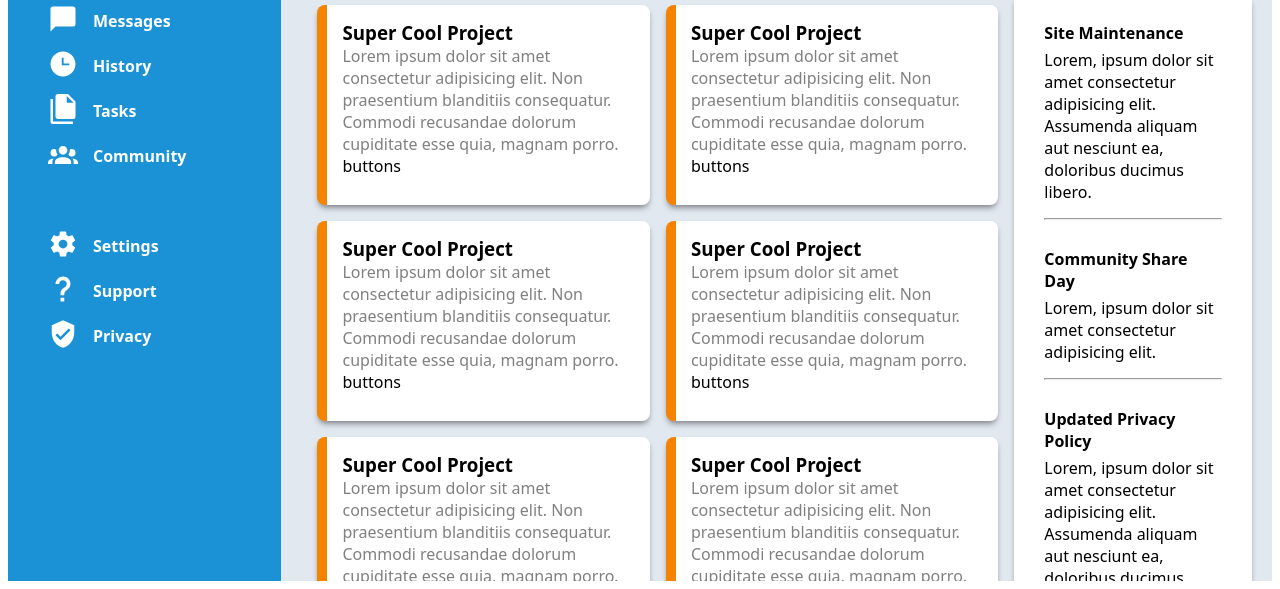
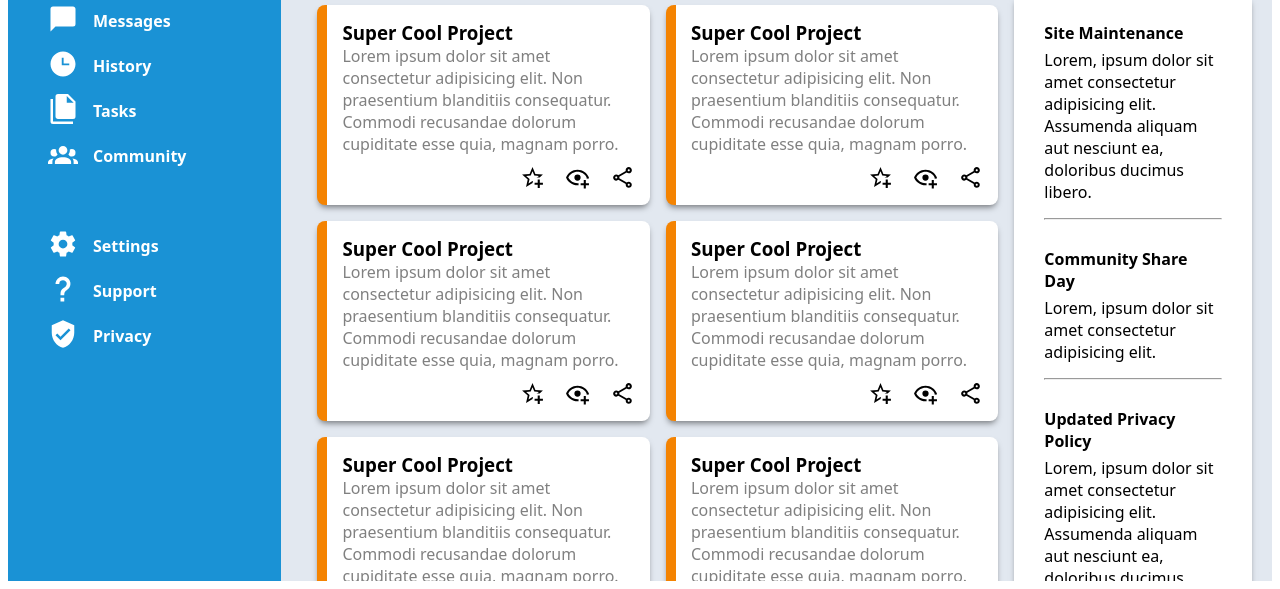
Before and after one commit to mentipento/admin-dashboard, a plain HTML site: page index.html in a window 1280 px wide. Shown: the part 227-816 px from the top of the page. Drawn offline with Linux system fonts and the light colour scheme.

Commit message:
finalize content

```diff
--- a/index.html
+++ b/index.html
@@ -63,37 +63,65 @@
                     <div class="project">
                         <h3>Super Cool Project</h3>
                         <p>Lorem ipsum dolor sit amet consectetur adipisicing elit. Non praesentium blanditiis consequatur. Commodi recusandae dolorum cupiditate esse quia, magnam porro.</p>
-                        <div>buttons</div>
+                        <div class="icons">
+                            <img src="media/star-plus-outline.svg" alt="favorite">
+                            <img src="media/eye-plus-outline.svg" alt="seen">
+                            <img src="media/share-variant-outline.svg" alt="share">
+                        </div>
                     </div>
                     <div class="project">
                         <h3>Super Cool Project</h3>
                         <p>Lorem ipsum dolor sit amet consectetur adipisicing elit. Non praesentium blanditiis consequatur. Commodi recusandae dolorum cupiditate esse quia, magnam porro.</p>
-                        <div>buttons</div>
+                        <div class="icons">
+                            <img src="media/star-plus-outline.svg" alt="favorite">
+                            <img src="media/eye-plus-outline.svg" alt="seen">
+                            <img src="media/share-variant-outline.svg" alt="share">
+                        </div>
                     </div>
                     <div class="project">
                         <h3>Super Cool Project</h3>
                         <p>Lorem ipsum dolor sit amet consectetur adipisicing elit. Non praesentium blanditiis consequatur. Commodi recusandae dolorum cupiditate esse quia, magnam porro.</p>
-                        <div>buttons</div>
+                        <div class="icons">
+                            <img src="media/star-plus-outline.svg" alt="favorite">
+                            <img src="media/eye-plus-outline.svg" alt="seen">
+                            <img src="media/share-variant-outline.svg" alt="share">
+                        </div>
                     </div>
                     <div class="project">
                         <h3>Super Cool Project</h3>
                         <p>Lorem ipsum dolor sit amet consectetur adipisicing elit. Non praesentium blanditiis consequatur. Commodi recusandae dolorum cupiditate esse quia, magnam porro.</p>
-                        <div>buttons</div>
+                        <div class="icons">
+                            <img src="media/star-plus-outline.svg" alt="favorite">
+                            <img src="media/eye-plus-outline.svg" alt="seen">
+                            <img src="media/share-variant-outline.svg" alt="share">
+                        </div>
                     </div>
                     <div class="project">
                         <h3>Super Cool Project</h3>
                         <p>Lorem ipsum dolor sit amet consectetur adipisicing elit. Non praesentium blanditiis consequatur. Commodi recusandae dolorum cupiditate esse quia, magnam porro.</p>
-                        <div>buttons</div>
+                        <div class="icons">
+                            <img src="media/star-plus-outline.svg" alt="favorite">
+                            <img src="media/eye-plus-outline.svg" alt="seen">
+                            <img src="media/share-variant-outline.svg" alt="share">
+                        </div>
                     </div>
                     <div class="project">
                         <h3>Super Cool Project</h3>
                         <p>Lorem ipsum dolor sit amet consectetur adipisicing elit. Non praesentium blanditiis consequatur. Commodi recusandae dolorum cupiditate esse quia, magnam porro.</p>
-                        <div>buttons</div>
+                        <div class="icons">
+                            <img src="media/star-plus-outline.svg" alt="favorite">
+                            <img src="media/eye-plus-outline.svg" alt="seen">
+                            <img src="media/share-variant-outline.svg" alt="share">
+                        </div>
                     </div>
                     <div class="project">
                         <h3>Super Cool Project</h3>
                         <p>Lorem ipsum dolor sit amet consectetur adipisicing elit. Non praesentium blanditiis consequatur. Commodi recusandae dolorum cupiditate esse quia, magnam porro.</p>
-                        <div>buttons</div>
+                        <div class="icons">
+                            <img src="media/star-plus-outline.svg" alt="favorite">
+                            <img src="media/eye-plus-outline.svg" alt="seen">
+                            <img src="media/share-variant-outline.svg" alt="share">
+                        </div>
                     </div>
                 </div>
                 <div class="news">
@@ -126,7 +154,7 @@
                             </div>
                             <img src="media/avatar_3.png" alt="" width="30px">
                             <div class="trending-item">
-                                <p>@morgan</p>
+                                <p>@penny</p>
                                 <p><3<3<3</p>
                             </div>
                             <img src="media/avatar_4.png" alt="" width="30px">
--- a/style.css
+++ b/style.css
@@ -175,6 +175,23 @@ border: 1px solid #1A92D5;
     border-radius: 8px;
     box-shadow: 0px 4px 6px -2px rgba(0, 0, 0, 0.5);
     border-left: 10px solid #F48301;
+    display: flex;
+    flex-direction: column;
+}
+
+.project .icons {
+    margin-top: auto;
+    align-self: flex-end;
+}
+
+.icons {
+    display: grid;
+    grid-template-columns: repeat(3, 1fr);
+    gap: 20px;
+}
+
+.icons img {
+    width: 25px;
 
 }
 
@@ -216,12 +233,13 @@ border: 1px solid #1A92D5;
     padding: 20px 30px;
     display: grid;
     grid-template-columns: 1fr 4fr;
-    gap: 10px
+    gap: 10px;
+    align-items: center;
 }
 
 .trending-content img {
     border-radius: 50%;
-    width: 45px;
+    width: 55px;
 }
 
 .trending-item p:first-of-type {
```
Also changed, not shown: media/eye-plus-outline.svg (added), media/share-variant-outline.svg (added), media/star-plus-outline.svg (added).
